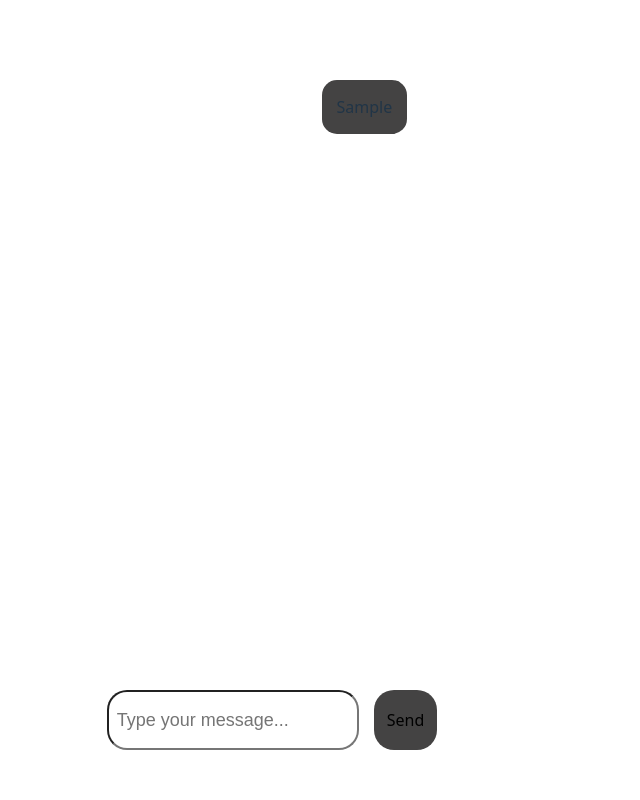
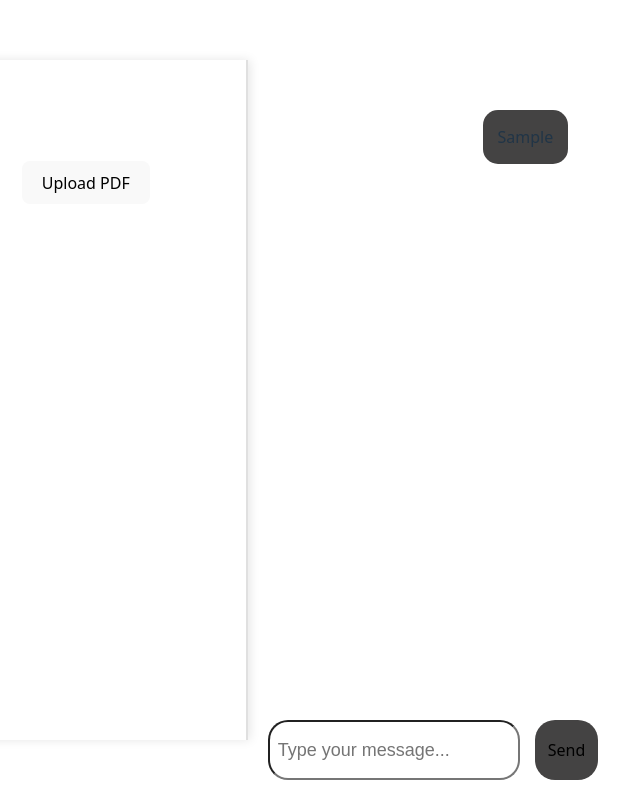
Before and after one commit to dakshshah03/QuickNotes, a React (Vite) app in the folder frontend/: page / in a window 1280 px wide. Both pictures are taken after typing "Sample" into the empty fields and a click on the button "Send". Shown: the whole page, without its empty margins (368-1008 px from the left). Built offline with nearby package versions, Linux system fonts and the light colour scheme; no server answers.

Commit message:
add scrolling and document upload button

```diff
--- a/frontend/src/components/chat/chat_page.css
+++ b/frontend/src/components/chat/chat_page.css
@@ -1,3 +1,73 @@
+.notebook-window {
+    display: flex;
+    height: 85vh;
+}
+
+#notebook-components {
+    flex-grow: 2;
+    border-right: 2px solid #e0e0e0;
+    box-shadow: 2px 0 10px rgba(0, 0, 0, 0.1);
+    display: flex;
+    flex-direction: column;
+    padding: 20px;
+    min-width: 280px;
+    max-width: 350px;
+    position: relative;
+}
+
+.hidden {
+    display: none;
+}
+
+#chat-components {
+    flex-grow: 4;
+    padding: 20px;
+}
+
+#notebook-components::before {
+    content: "Notebook";
+    color: white;
+    font-size: 20px;
+    font-weight: bold;
+    text-align: center;
+    margin-bottom: 30px;
+    display: block;
+    padding-bottom: 20px;
+    border-bottom: 1px solid rgba(255, 255, 255, 0.2);
+}
+/*
+#file-upload input[type="file"] {
+    width: 100%;
+    border-radius: 8px;
+    background: rgba(255, 255, 255, 0.1);
+    color: white;
+    font-size: 14px;
+    cursor: pointer;
+    transition: all 0.3s ease;
+}
+
+#file-upload input[type="file"]:hover {
+    border-color: rgba(255, 255, 255, 0.8);
+    background: rgba(255, 255, 255, 0.2);
+}
+
+#file-upload input[type="file"]::file-selector-button {
+    background: rgb(48, 48, 47);
+    color: white;
+    border: none;
+    padding: 8px 16px;
+    border-radius: 6px;
+    cursor: pointer;
+    margin-right: 10px;
+    font-weight: 500;
+    transition: all 0.3s ease;
+}
+
+#file-upload input[type="file"]::file-selector-button:hover {
+    background: rgb(202, 202, 197);
+    transform: scale(1.05);
+} */
+
 .message-box {
     overflow-y: auto;
     height: 75vh;
--- a/frontend/src/components/chat/chat_window.tsx
+++ b/frontend/src/components/chat/chat_window.tsx
@@ -1,5 +1,5 @@
 import React, { type FormEvent } from 'react';
-import { useState, useEffect } from 'react';
+import { useState, useEffect, useRef } from 'react';
 import './chat_page.css';
 interface MessageSendResponse {
     llmResponse: string;
@@ -33,16 +33,21 @@ interface messageHistoryFetchResponse {
 const ChatWindow = () => {
 
     const apiEndpoint = 'http://127.0.0.1:8000/api/';
+    const fileInputRef = useRef<HTMLInputElement>(null);
+    const chatBoxRef = useRef<HTMLDivElement>(null);
+
     const [responseMessage, setResponseMessage] = useState<string>('');
     const [messages, setMessages] = useState<Message[]>([]);
     const [loading, setLoading] = useState<boolean>(true);
     const [error, setError] = useState(null);
 
     const [messageContent, setMessageContent] = useState<string>('');
+    const [inputValue, setInputValue] = useState<string>('');
     const [nextMessageId, setNextMessageId] = useState<number>(0);
 
     const messageHistoryEndpoint = apiEndpoint + 'chat/history';
     const sendMessageEndpoint = apiEndpoint + 'chat/sendmessage';
+    const uploadPDFEndpoint = apiEndpoint + 'chat/pdf';
 
     const fetchMessageHistory = async (apiEndpoint: string) => {
         setLoading(true);
@@ -131,9 +136,38 @@ const ChatWindow = () => {
     };
 
 
+    const handleUploadDocument = async (event: FormEvent, apiEndpoint: string) => {
+        event.preventDefault();
+        const pdfData = new FormData();
+
+        try {
+            const response = await fetch(apiEndpoint, {
+                method: 'POST',
+                headers: {
+                    'Content-Type': 'multipart/form-data'
+                },
+                body: pdfData,
+            });
+        } catch (error) {
+
+        } finally {
+
+        }
+    };
+
     useEffect(() => {
         fetchMessageHistory(messageHistoryEndpoint);
     }, []);
+
+    useEffect(() => {
+      if (chatBoxRef.current) {
+        chatBoxRef.current.scrollTop = chatBoxRef.current.scrollHeight;
+      }
+    },[messages.length]);
+
+    const handleButtonClick = () => {
+        fileInputRef.current?.click();
+    };
 
     if (loading) {
         return <div>Loading Messages...</div>;
@@ -144,8 +178,21 @@ const ChatWindow = () => {
     }
 
     return (
-        <div className="chat-window">
-            <div className="message-box">
+        <div className="notebook-window">
+            <div id='notebook-components'>
+                <div id='file-upload'>
+                    <input
+                        type="file"
+                        ref={fileInputRef}
+                        accept=".pdf" // Only accept PDF files
+                        onChange={(e) => handleUploadDocument(e as unknown as FormEvent, uploadPDFEndpoint)}
+                        className="hidden" // Keep the input hidden
+                    />
+                    <button onClick={handleButtonClick}>Upload PDF</button>
+                </div>
+            </div>
+            <div id='chat-components'>
+                <div className="message-box" ref={chatBoxRef}>
                     {
                         messages.map((msg) => (
                         <div key={msg.messageId} className={`message ${msg.sender}-message`}>
@@ -155,23 +202,23 @@ const ChatWindow = () => {
                 </div>
                 <div className="chat-box">
                     <input
-                    className="chat-input-box"
+                        className='chat-input-box'
                         type="text"
+                        value={inputValue}
                         placeholder="Type your message..."
+                        onChange={(e) => setInputValue(e.target.value)}
                         onKeyDown={(e) => {
                             if (e.key === 'Enter') {
-                            handleSendMessage(sendMessageEndpoint, e.currentTarget.value);
-                            e.currentTarget.value = ''; // Clear input
+                                handleSendMessage(sendMessageEndpoint, inputValue);
+                                setInputValue(''); // Clear input
                             }
                         }}
                     />
                     <button id="send-message" onClick={() => {
-                    const inputElement = document.querySelector('input');
-                    if (inputElement) {
-                        handleSendMessage(sendMessageEndpoint, inputElement.value);
-                        inputElement.value = ''; // Clear input
-                    }
+                        handleSendMessage(sendMessageEndpoint, inputValue);
+                        setInputValue('');
                     }}>Send</button>
+                </div>
             </div>
         </div>
     );
```
Also changed, not shown: 2 other files (tests, documents, lock files or other folders). Lines whose indentation alone changed are shown as unchanged.
